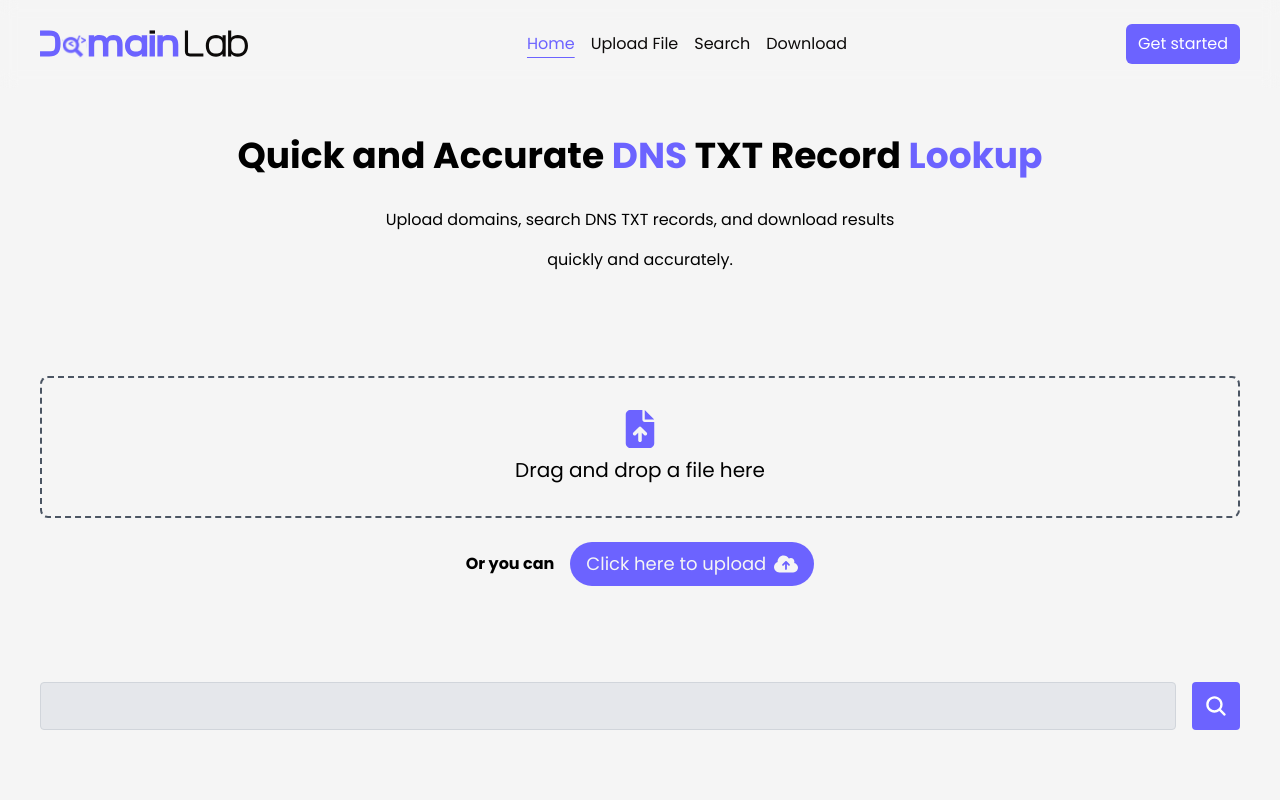
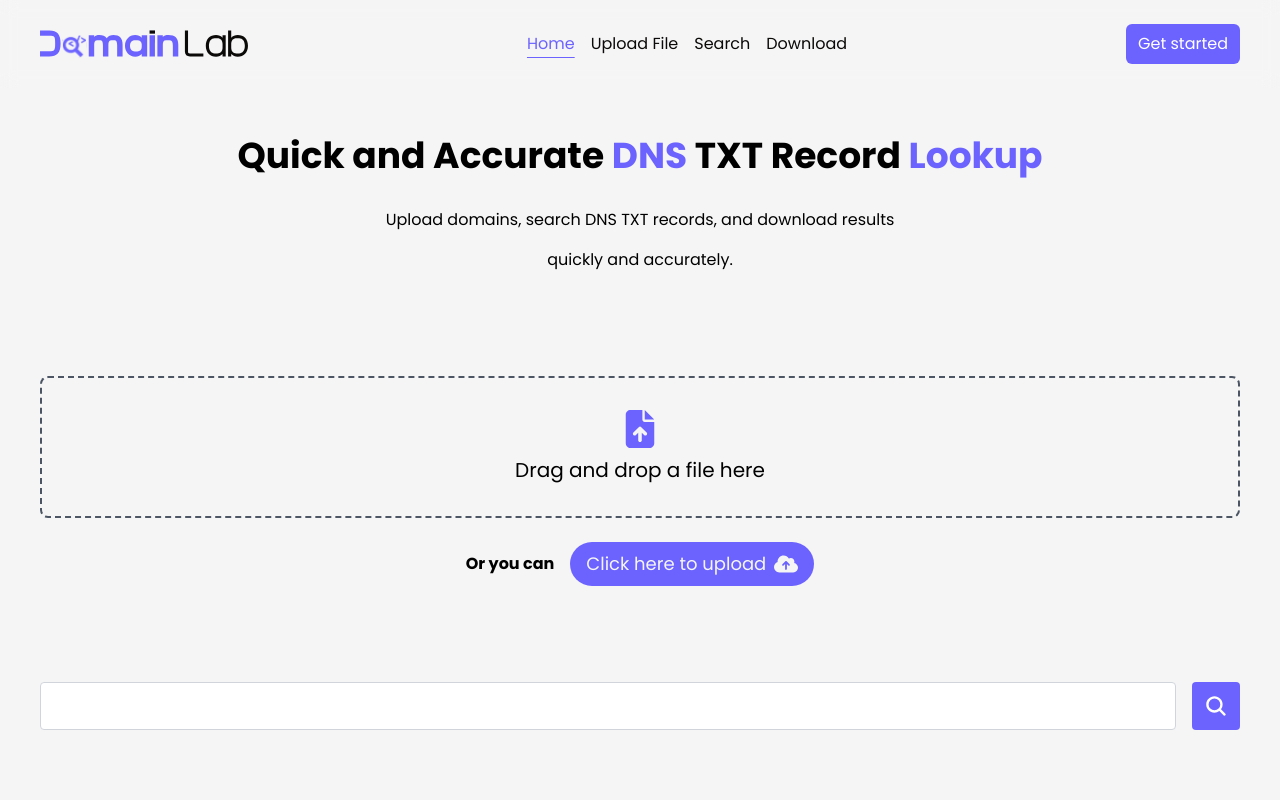
Before and after one commit to Alamiz/domains-lab, a React (Vite) app: page / in a window 1280 px wide. Shown: the top 800 px of the page. Built offline with nearby package versions, Linux system fonts and the light colour scheme.

Commit message:
Search for records wihtout uploading a new file

```diff
--- a/src/App.jsx
+++ b/src/App.jsx
@@ -3,14 +3,13 @@ import { NavBar, CTA } from './components'
 import { useState } from 'react'
 
 const App = () => {
-  const [isFileProcessed, setIsFileProcessed] = useState(false)
 
   return (
     <div className="app">
       <NavBar />
       <Header />
-      <FileUpload setIsFileProcessed={setIsFileProcessed}/>
-      <FileDownload isFileProcessed={isFileProcessed}/>
+      <FileUpload />
+      <FileDownload />
       <HowItWorks />
       <Footer />
     </div>
--- a/src/containers/fileDownload/FileDownload.jsx
+++ b/src/containers/fileDownload/FileDownload.jsx
@@ -4,7 +4,7 @@ import { RiLoader3Fill } from "react-icons/ri";
 import { FaDownload } from "react-icons/fa6";
 import { useSearchKeyword } from "../../hooks/useSearchKeyword";
 
-const FileDownload = ({ isFileProcessed }) => {
+const FileDownload = () => {
   const { filepath, error, searchKeyword, downloadFile, loading } = useSearchKeyword()
 
   const [keyWord, setKeyWord] = useState('')
@@ -32,8 +32,8 @@ const FileDownload = ({ isFileProcessed }) => {
         <div className="flex flex-col">
           {inputError && <p className="text-sm text-red-500">{inputError}</p>}
           <div className="flex gap-4 w-full">
-            <input className={`${inputError ? 'border-red-500' : ''} ${!isFileProcessed || loading ? 'bg-gray-200' : ''} border-solid border border-gray-300 rounded px-4 py-2 w-full outline-gray-500`} disabled={!isFileProcessed || loading} type="text" value={keyWord} onChange={(e) => setKeyWord(e.target.value)}/>
-            <button className="bg-primary rounded px-3 py-3" onClick={search} disabled={!isFileProcessed || loading}>
+            <input className={`${inputError ? 'border-red-500' : ''} ${loading ? 'bg-gray-200' : ''} border-solid border border-gray-300 rounded px-4 py-2 w-full outline-gray-500`} disabled={loading} type="text" value={keyWord} onChange={(e) => setKeyWord(e.target.value)}/>
+            <button className="bg-primary rounded px-3 py-3" onClick={search} disabled={loading}>
               {
                 loading ?
                   <RiLoader3Fill className="animate-spin" color="white" size={24} /> :
--- a/src/containers/fileUpload/FileUpload.jsx
+++ b/src/containers/fileUpload/FileUpload.jsx
@@ -5,16 +5,9 @@ import { FaFileLines } from "react-icons/fa6";
 import ProgressBar from "../../components/progressBar/ProgressBar";
 import { useFileUpload } from "../../hooks/useFileUpload";
 
-const FileUpload = ({ setIsFileProcessed }) => {
+const FileUpload = () => {
   const fileRef = useRef(null);
   const { file, uploading, error, handleFileChange, progress } = useFileUpload();
-
-  useEffect(() => {
-    if (progress === '100') {
-      setIsFileProcessed(true)
-    }
-  }, [progress])
-
 
   return (
     <section>
```
